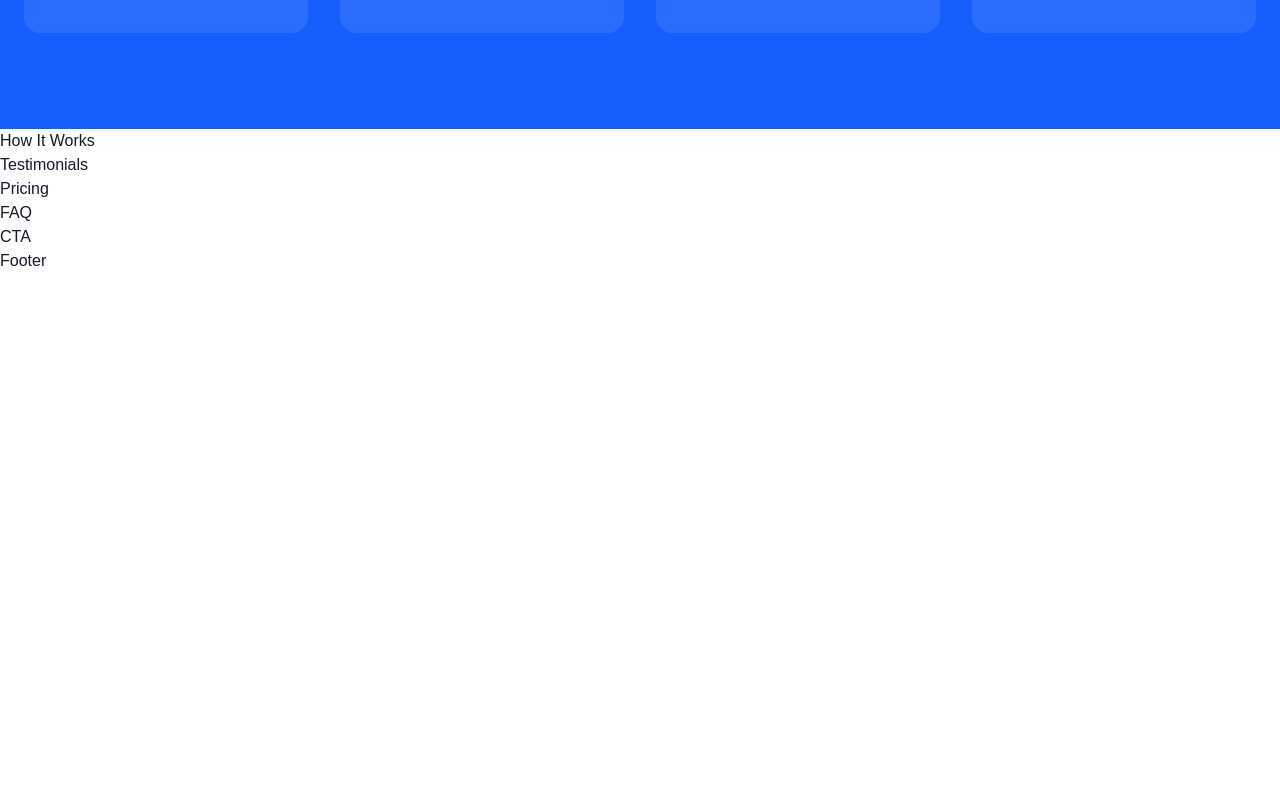
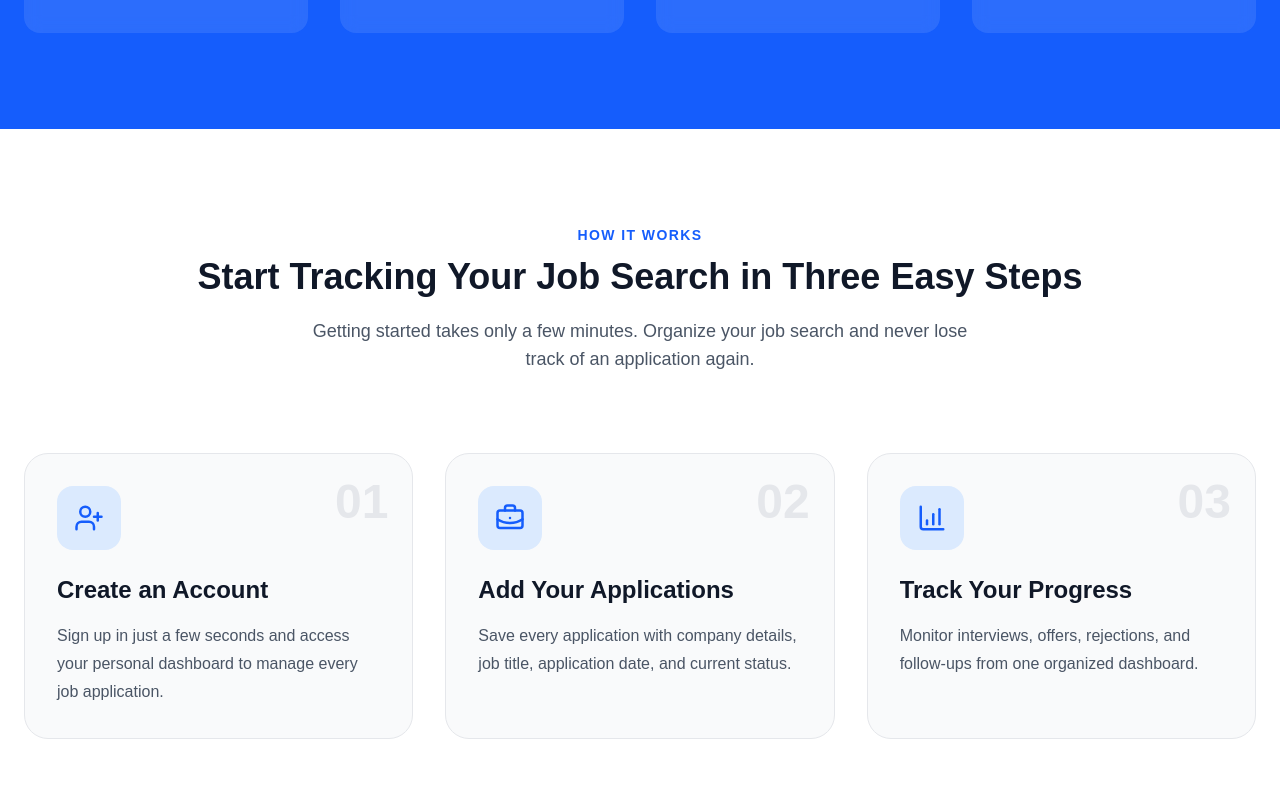
Before and after one commit to Danny-77-bot/job-application-tracker, a Next.js app: page / in a window 1280 px wide. Shown: the part 2720-3520 px from the top of the page. Before the commit the page ends 2993 px from the top, so only its background shows below. Built offline with nearby package versions, Linux system fonts and the light colour scheme.

Commit message:
feat: add how it works section

```diff
--- a/components/landing/HowItWorks.tsx
+++ b/components/landing/HowItWorks.tsx
@@ -1,3 +1,105 @@
+import {
+  UserPlus,
+  BriefcaseBusiness,
+  ChartColumnIncreasing,
+} from "lucide-react";
+
+const steps = [
+  {
+    number: "01",
+    title: "Create an Account",
+    description:
+      "Sign up in just a few seconds and access your personal dashboard to manage every job application.",
+    icon: UserPlus,
+  },
+  {
+    number: "02",
+    title: "Add Your Applications",
+    description:
+      "Save every application with company details, job title, application date, and current status.",
+    icon: BriefcaseBusiness,
+  },
+  {
+    number: "03",
+    title: "Track Your Progress",
+    description:
+      "Monitor interviews, offers, rejections, and follow-ups from one organized dashboard.",
+    icon: ChartColumnIncreasing,
+  },
+];
+
 export default function HowItWorks() {
-  return <div>How It Works</div>;
+  return (
+    <section
+      id="how-it-works"
+      className="bg-white py-24"
+    >
+      <div className="mx-auto max-w-7xl px-6">
+
+        {/* Heading */}
+
+        <div className="text-center">
+
+          <p className="text-sm font-semibold uppercase tracking-widest text-blue-600">
+            How It Works
+          </p>
+
+          <h2 className="mt-3 text-4xl font-bold text-gray-900">
+            Start Tracking Your Job Search in Three Easy Steps
+          </h2>
+
+          <p className="mx-auto mt-5 max-w-2xl text-lg text-gray-600">
+            Getting started takes only a few minutes. Organize your job search
+            and never lose track of an application again.
+          </p>
+
+        </div>
+
+        {/* Steps */}
+
+        <div className="mt-20 grid gap-8 lg:grid-cols-3">
+
+          {steps.map((step) => {
+            const Icon = step.icon;
+
+            return (
+              <div
+                key={step.number}
+                className="relative rounded-3xl border border-gray-200 bg-gray-50 p-8 transition duration-300 hover:-translate-y-2 hover:shadow-xl"
+              >
+                {/* Step Number */}
+
+                <div className="absolute right-6 top-6 text-5xl font-extrabold text-gray-200">
+                  {step.number}
+                </div>
+
+                {/* Icon */}
+
+                <div className="mb-6 flex h-16 w-16 items-center justify-center rounded-2xl bg-blue-100">
+                  <Icon
+                    size={30}
+                    className="text-blue-600"
+                  />
+                </div>
+
+                {/* Title */}
+
+                <h3 className="text-2xl font-bold text-gray-900">
+                  {step.title}
+                </h3>
+
+                {/* Description */}
+
+                <p className="mt-4 leading-7 text-gray-600">
+                  {step.description}
+                </p>
+              </div>
+            );
+          })}
+
+        </div>
+
+      </div>
+    </section>
+  );
 }
```
